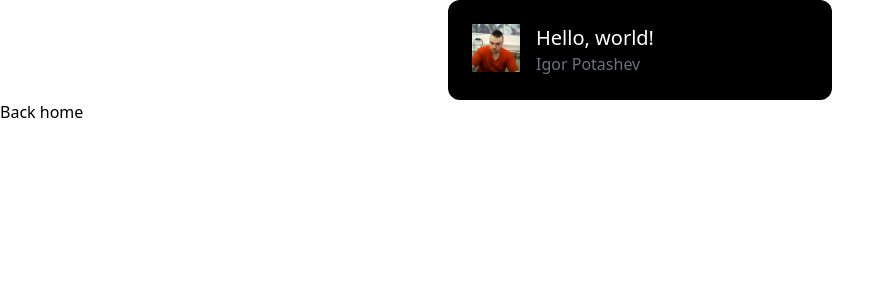
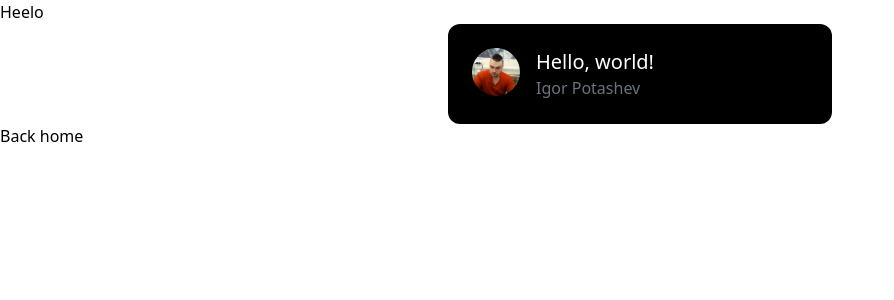
Before and after one commit to Mr-Gorre/BlogGorre, a Next.js app: page /about in a window 1280 px wide. Shown: the top 300 px of the page, without its empty margins (0-894 px from the left). Built offline with nearby package versions, Linux system fonts and the light colour scheme.

Commit message:
Add Layout

```diff
--- /dev/null
+++ b/components/layout.tsx
@@ -0,0 +1,15 @@
+import React from "react";
+
+
+function Layout({ children }) {
+  return (
+    <>
+      <div> Heelo</div>
+      <div>
+        {children}
+      </div>
+    </>
+  )
+}
+
+export default Layout;
--- a/pages/about.tsx
+++ b/pages/about.tsx
@@ -1,14 +1,15 @@
 import Link from "next/link";
 import React from "react";
+import Layout from "../components/layout";
 
 
 
 function About() {
   return (
-    <>
+    <Layout>
       <div className="p-6 bg-black max-w-sm mx-auto text-white rounded-xl flex space-x-4">
         <div className="shrink-0">
-          <img src="/images/profile.jpg" alt="" className="h-12 w-12" />
+          <img src="/images/profile.jpg" alt="" className="h-12 w-12 rounded-full" />
         </div>
         <div>
           <div className="text-xl font-medium">
@@ -20,7 +21,7 @@ function About() {
       <Link href={'/'}>
         <a>Back home</a>
       </Link>
-    </>
+    </Layout>
   )
 }
 
```
